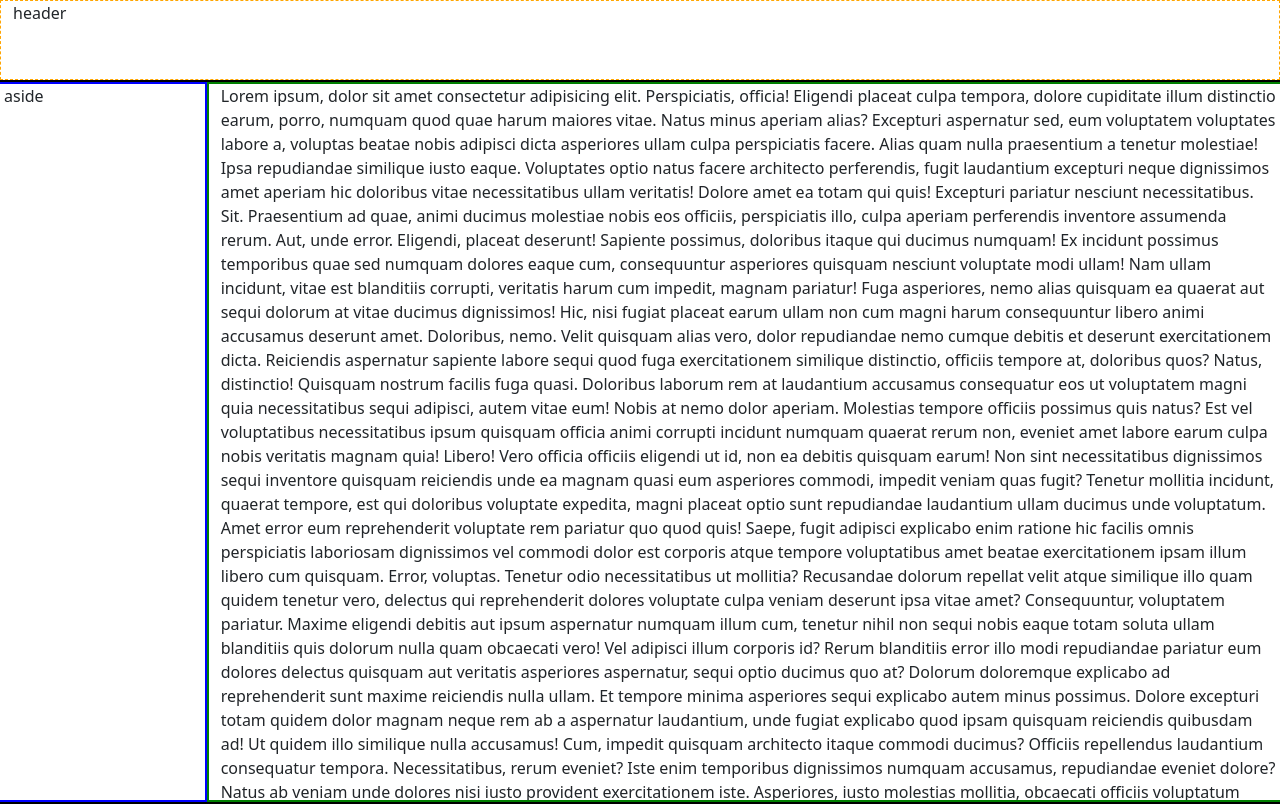
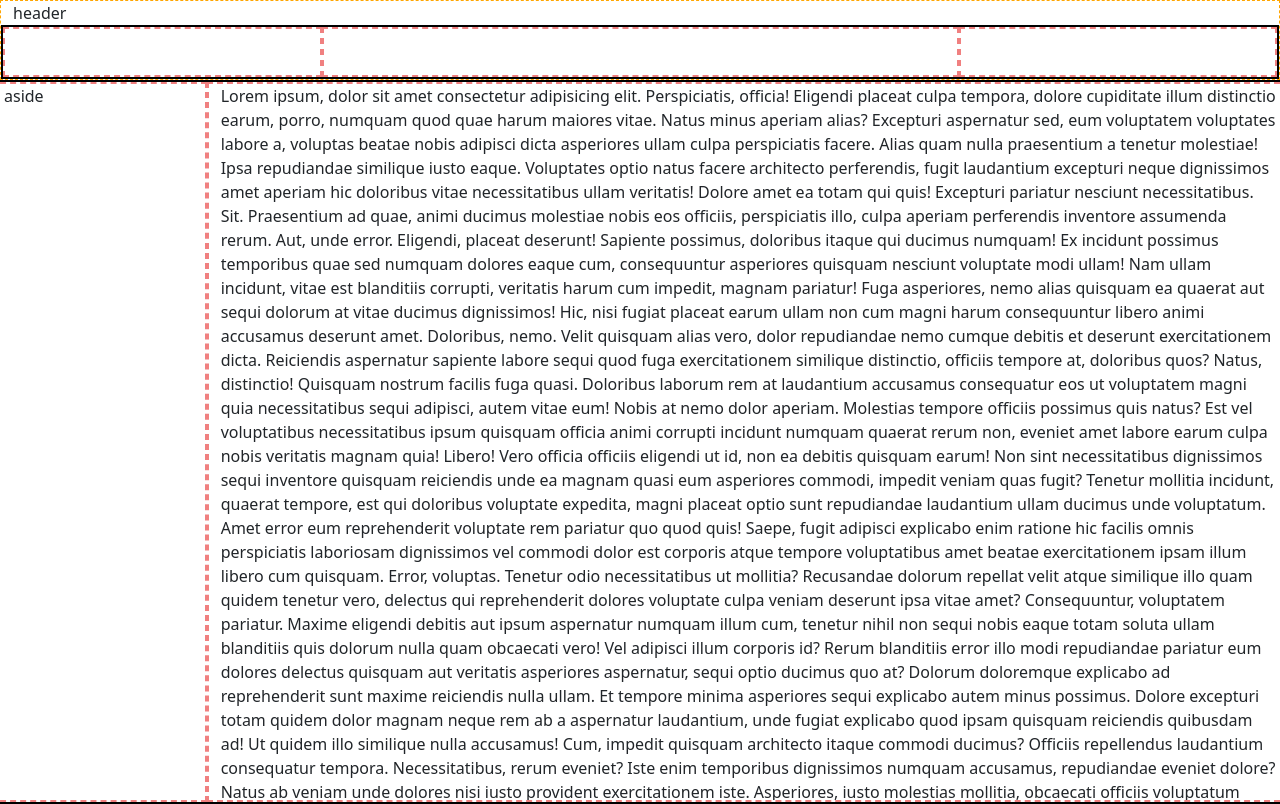
Before and after one commit to Flopiras/html-css-bootstrap-dashboard, a plain HTML site: page index.html in a window 1280 px wide. Drawn offline with nearby package versions, Linux system fonts and the light colour scheme.

Commit message:
header block

```diff
--- a/css/debug.css
+++ b/css/debug.css
@@ -10,7 +10,6 @@ aside{
 
 main{
     border: 2px solid green;
-    height: calc(100vh - 80px);
 }
 
 [class^='container']{
@@ -22,5 +21,6 @@ main{
 }
 
 [class^='col']{
-    border: 2p dashed lightcoral;
+    border: 2px dashed lightcoral;
+    min-height: 50px;
 }
--- a/css/style.css
+++ b/css/style.css
@@ -0,0 +1,3 @@
+main{
+    height: calc(100vh - 80px);
+}
--- a/index.html
+++ b/index.html
@@ -23,6 +23,11 @@
 <body>
     <!-- header -->
     <header class="container-fluid">header
+        <div class="row">
+            <div class="col-2 col-xl-3"></div>
+            <div class="col-9 col-xl-6"></div>
+            <div class="col-1 col-xl-3"></div>
+        </div>
     </header>
     <!-- bottom (aside + main) -->
     <div class="bottom row">
```
